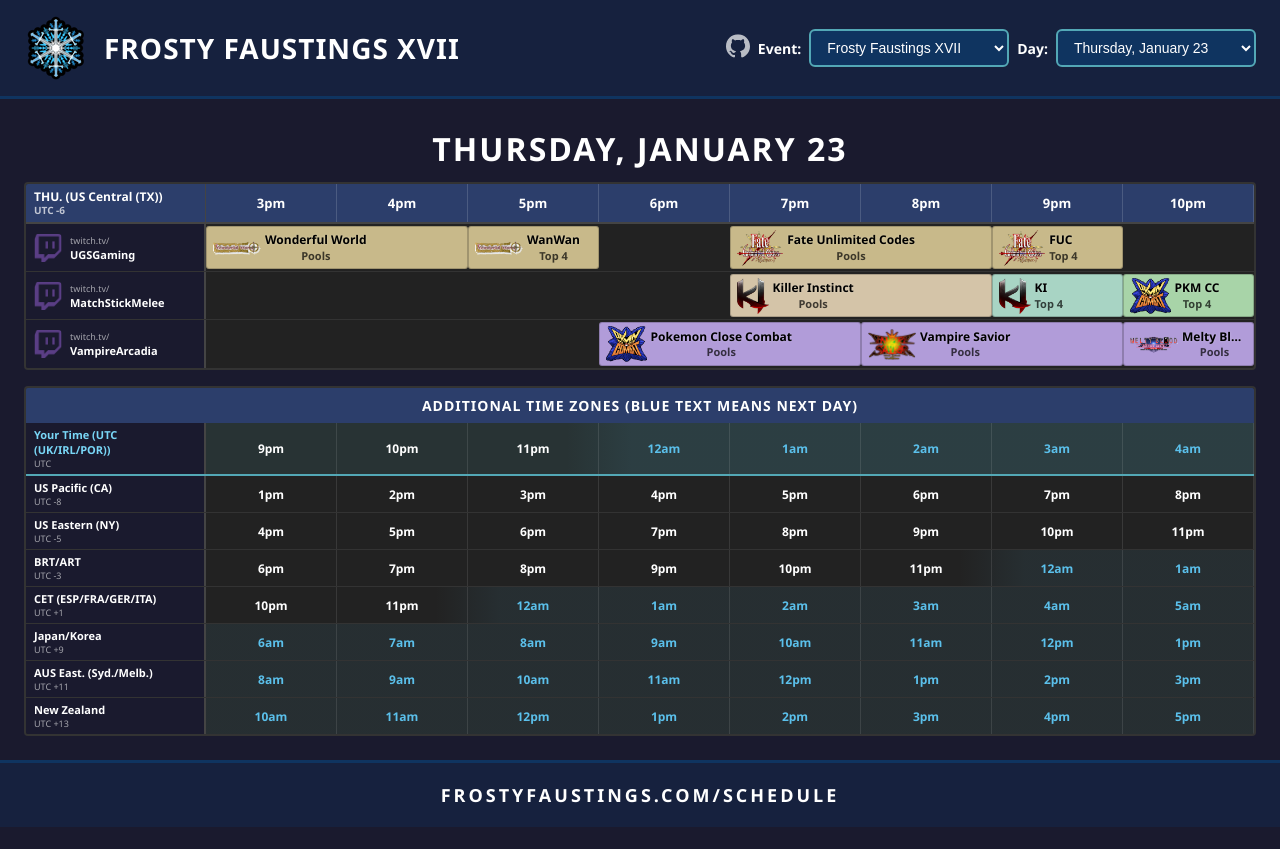
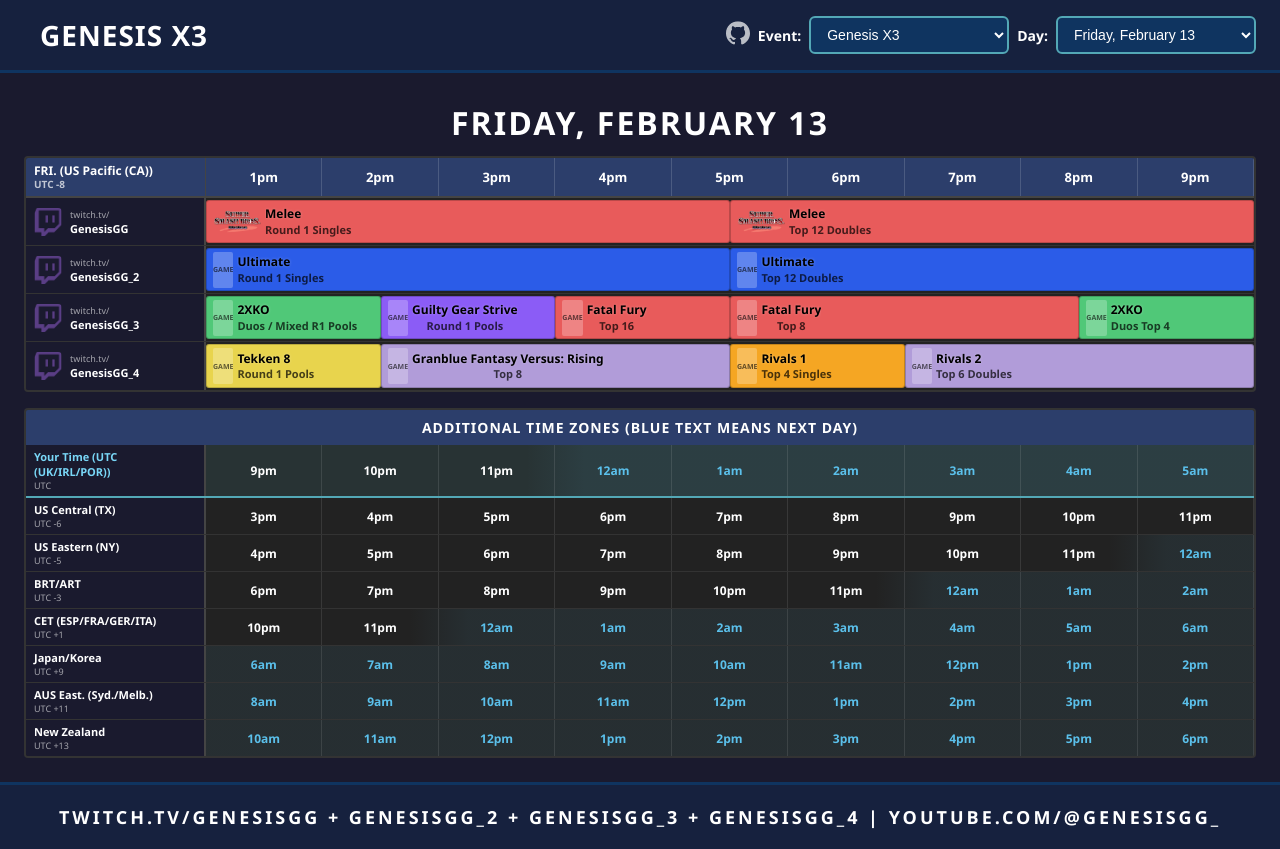
Before and after one commit to Frame-One/schedule.frameone.net, a plain HTML site: page index.html in a window 1280 px wide. Before the commit the page ends 827 px from the top, so only its background shows below. Drawn offline with Linux system fonts and the light colour scheme.

Commit message:
event: Genesis X3
* init

* corrected times

* optimize time blocks

* year

```diff
--- a/app.js
+++ b/app.js
@@ -1,6 +1,7 @@
 const EVENTS = [
   { label: "Event Name", file: "data/template/template.json" },
   { label: "Frosty Faustings XVII", file: "data/frosty-faustings-xvii/frosty-faustings-xvii.json" },
+  { label: "Genesis X3", file: "data/genesis-x3/genesis-x3.json" },
 ];
 
 const ADDITIONAL_TIMEZONES = [
--- /dev/null
+++ b/data/genesis-x3/genesis-x3.json
@@ -0,0 +1,116 @@
+{
+  "eventName": "Genesis X3",
+  "weight": 1,
+  "footerText": "TWITCH.TV/GENESISGG + GENESISGG_2 + GENESISGG_3 + GENESISGG_4 | YOUTUBE.COM/@GENESISGG_",
+  "timezone": "America/Los_Angeles",
+  "days": [
+    {
+      "date": "2026-02-13",
+      "startTime": "2026-02-13T13:00:00-08:00",
+      "endTime": "2026-02-13T22:00:00-08:00",
+      "streams": [
+        {
+          "name": "GenesisGG",
+          "platform": "twitch.tv",
+          "events": [
+            { "game": "Melee", "icon": "img/ssbm.png", "phase": "Round 1 Singles", "start": "2026-02-13T13:00:00-08:00", "end": "2026-02-13T17:30:00-08:00", "color": "#e85b5b" },
+            { "game": "Melee", "icon": "img/ssbm.png", "phase": "Top 12 Doubles", "start": "2026-02-13T17:30:00-08:00", "end": "2026-02-13T22:00:00-08:00", "color": "#e85b5b" }
+          ]
+        },
+        {
+          "name": "GenesisGG_2",
+          "platform": "twitch.tv",
+          "events": [
+            { "game": "Ultimate", "phase": "Round 1 Singles", "start": "2026-02-13T13:00:00-08:00", "end": "2026-02-13T17:30:00-08:00", "color": "#2b5ce8" },
+            { "game": "Ultimate", "phase": "Top 12 Doubles", "start": "2026-02-13T17:30:00-08:00", "end": "2026-02-13T22:00:00-08:00", "color": "#2b5ce8" }
+          ]
+        },
+        {
+          "name": "GenesisGG_3",
+          "platform": "twitch.tv",
+          "events": [
+            { "game": "2XKO", "phase": "Duos / Mixed R1 Pools", "start": "2026-02-13T13:00:00-08:00", "end": "2026-02-13T14:30:00-08:00", "color": "#50c878" },
+            { "game": "Guilty Gear Strive", "phase": "Round 1 Pools", "start": "2026-02-13T14:30:00-08:00", "end": "2026-02-13T16:00:00-08:00", "color": "#8b5cf6" },
+            { "game": "Fatal Fury", "phase": "Top 16", "start": "2026-02-13T16:00:00-08:00", "end": "2026-02-13T17:30:00-08:00", "color": "#e85b5b" },
+            { "game": "Fatal Fury", "phase": "Top 8", "start": "2026-02-13T17:30:00-08:00", "end": "2026-02-13T20:30:00-08:00", "color": "#e85b5b" },
+            { "game": "2XKO", "phase": "Duos Top 4", "start": "2026-02-13T20:30:00-08:00", "end": "2026-02-13T22:00:00-08:00", "color": "#50c878" }
+          ]
+        },
+        {
+          "name": "GenesisGG_4",
+          "platform": "twitch.tv",
+          "events": [
+            { "game": "Tekken 8", "phase": "Round 1 Pools", "start": "2026-02-13T13:00:00-08:00", "end": "2026-02-13T14:30:00-08:00", "color": "#e8d44d" },
+            { "game": "Granblue Fantasy Versus: Rising", "phase": "Top 8", "start": "2026-02-13T14:30:00-08:00", "end": "2026-02-13T17:30:00-08:00", "color": "#b19cd9" },
+            { "game": "Rivals 1", "phase": "Top 4 Singles", "start": "2026-02-13T17:30:00-08:00", "end": "2026-02-13T19:00:00-08:00", "color": "#f5a623" },
+            { "game": "Rivals 2", "phase": "Top 6 Doubles", "start": "2026-02-13T19:00:00-08:00", "end": "2026-02-13T22:00:00-08:00", "color": "#b19cd9" }
+          ]
+        }
+      ]
+    },
+    {
+      "date": "2026-02-14",
+      "startTime": "2026-02-14T10:00:00-08:00",
+      "endTime": "2026-02-14T22:00:00-08:00",
+      "streams": [
+        {
+          "name": "GenesisGG",
+          "platform": "twitch.tv",
+          "events": [
+            { "game": "Melee", "icon": "img/ssbm.png", "phase": "Round 1 Singles", "start": "2026-02-14T10:00:00-08:00", "end": "2026-02-14T11:30:00-08:00", "color": "#e85b5b" },
+            { "game": "Melee", "icon": "img/ssbm.png", "phase": "Round 2 Singles", "start": "2026-02-14T11:30:00-08:00", "end": "2026-02-14T17:30:00-08:00", "color": "#e85b5b" },
+            { "game": "Melee", "icon": "img/ssbm.png", "phase": "Top 64 → Top 8 Singles", "start": "2026-02-14T17:30:00-08:00", "end": "2026-02-14T22:00:00-08:00", "color": "#8b0000" }
+          ]
+        },
+        {
+          "name": "GenesisGG_2",
+          "platform": "twitch.tv",
+          "events": [
+            { "game": "Ultimate", "phase": "Round 1 Singles", "start": "2026-02-14T10:00:00-08:00", "end": "2026-02-14T11:30:00-08:00", "color": "#2b5ce8" },
+            { "game": "Ultimate", "phase": "Round 2 Singles", "start": "2026-02-14T11:30:00-08:00", "end": "2026-02-14T17:30:00-08:00", "color": "#2b5ce8" },
+            { "game": "Ultimate", "phase": "Top 64 → Top 8 Singles", "start": "2026-02-14T17:30:00-08:00", "end": "2026-02-14T22:00:00-08:00", "color": "#1a3ab5" }
+          ]
+        },
+        {
+          "name": "GenesisGG_3",
+          "platform": "twitch.tv",
+          "events": [
+            { "game": "Street Fighter 6", "icon": "img/sf6.png", "phase": "Round 1 Pools", "start": "2026-02-14T10:00:00-08:00", "end": "2026-02-14T11:30:00-08:00", "color": "#e85b5b" },
+            { "game": "Street Fighter 6", "icon": "img/sf6.png", "phase": "Round 2 Pools", "start": "2026-02-14T11:30:00-08:00", "end": "2026-02-14T13:00:00-08:00", "color": "#e85b5b" },
+            { "game": "Street Fighter 6", "icon": "img/sf6.png", "phase": "Top 8", "start": "2026-02-14T13:00:00-08:00", "end": "2026-02-14T15:00:00-08:00", "color": "#e85b5b" },
+            { "game": "Umamusume", "phase": "Top 7", "start": "2026-02-14T15:00:00-08:00", "end": "2026-02-14T16:00:00-08:00", "color": "#50c878" },
+            { "game": "2XKO", "phase": "Top 24 → Top 8", "start": "2026-02-14T16:00:00-08:00", "end": "2026-02-14T17:30:00-08:00", "color": "#50c878" },
+            { "game": "2XKO", "phase": "Mixed Top 8", "start": "2026-02-14T17:30:00-08:00", "end": "2026-02-14T22:00:00-08:00", "color": "#8b5cf6" }
+          ]
+        },
+        {
+          "name": "GenesisGG_4",
+          "platform": "twitch.tv",
+          "events": [
+            { "game": "Guilty Gear Strive", "phase": "Top 8", "start": "2026-02-14T10:00:00-08:00", "end": "2026-02-14T13:00:00-08:00", "color": "#e8d44d" },
+            { "game": "Tekken 8", "phase": "Top 8", "start": "2026-02-14T13:00:00-08:00", "end": "2026-02-14T16:00:00-08:00", "color": "#50c878" },
+            { "game": "Rivals 1", "phase": "Round 2 Singles", "start": "2026-02-14T16:00:00-08:00", "end": "2026-02-14T17:30:00-08:00", "color": "#f5a623" },
+            { "game": "Rivals 2", "phase": "Top 32 → Top 8 Singles", "start": "2026-02-14T17:30:00-08:00", "end": "2026-02-14T22:00:00-08:00", "color": "#b19cd9" }
+          ]
+        }
+      ]
+    },
+    {
+      "date": "2026-02-15",
+      "startTime": "2026-02-15T09:00:00-08:00",
+      "endTime": "2026-02-15T22:00:00-08:00",
+      "streams": [
+        {
+          "name": "GenesisGG",
+          "platform": "twitch.tv",
+          "events": [
+            { "game": "Rivals 2", "phase": "Top 8", "start": "2026-02-15T09:00:00-08:00", "end": "2026-02-15T12:30:00-08:00", "color": "#b19cd9" },
+            { "game": "Equipment Change", "phase": "", "start": "2026-02-15T12:30:00-08:00", "end": "2026-02-15T13:00:00-08:00", "color": "#888888" },
+            { "game": "Ultimate", "phase": "Top 8", "start": "2026-02-15T13:00:00-08:00", "end": "2026-02-15T17:30:00-08:00", "color": "#2b5ce8" },
+            { "game": "Melee", "icon": "img/ssbm.png", "phase": "Top 8", "start": "2026-02-15T17:30:00-08:00", "end": "2026-02-15T22:00:00-08:00", "color": "#e85b5b" }
+          ]
+        }
+      ]
+    }
+  ]
+}
--- a/index.html
+++ b/index.html
@@ -31,6 +31,6 @@
 
   <footer class="site-footer" id="siteFooter"></footer>
 
-  <script src="app.js?v=21"></script>
+  <script src="app.js?v=22"></script>
 </body>
 </html>
```
